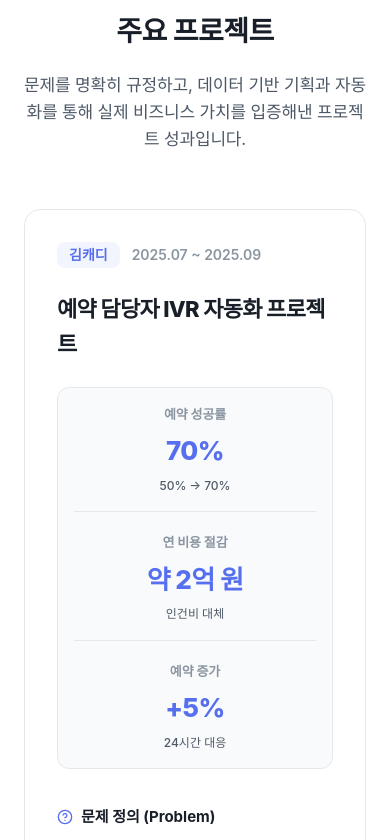
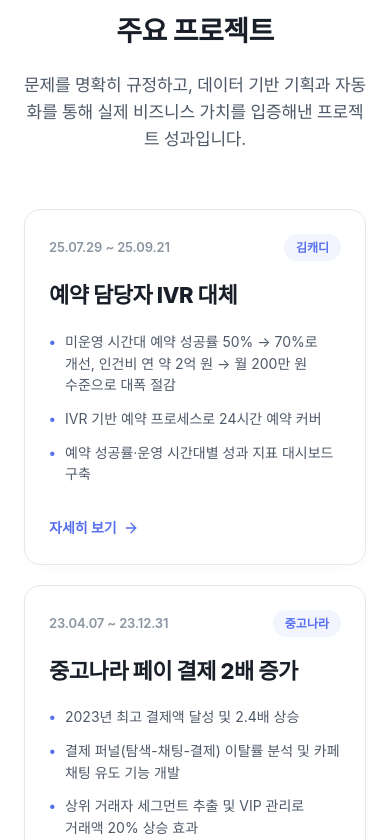
Before and after one commit to haviolin21/resume-moyo, a React (Vite) app: page / in a window 390 px wide. Shown: the part 11160-12000 px from the top of the page. Built offline with nearby package versions, Linux system fonts and the light colour scheme; a web font is replaced by a local one.

Commit message:
feat: 프로젝트 리스트 3열 그리드 카드 및 상세 뷰 모달 개편

```diff
--- a/src/components/Projects.css
+++ b/src/components/Projects.css
@@ -20,185 +20,343 @@
   letter-spacing: -0.01em;
 }
 
-.projects-list {
-  display: flex;
-  flex-direction: column;
-  gap: 48px;
-}
-
-.project-card {
-  display: flex;
-  flex-direction: column;
+/* 3열 그리드 */
+.projects-grid {
+  display: grid;
+  grid-template-columns: repeat(3, 1fr);
   gap: 24px;
 }
 
-.project-meta {
+/* 프로젝트 요약 카드 */
+.project-summary-card {
+  background-color: #ffffff;
+  border: 1px solid var(--border-color);
+  border-radius: 16px;
+  padding: 32px;
   display: flex;
+  flex-direction: column;
+  cursor: pointer;
+  transition: transform 0.3s cubic-bezier(0.16, 1, 0.3, 1),
+              box-shadow 0.3s cubic-bezier(0.16, 1, 0.3, 1),
+              border-color 0.3s ease;
+  min-height: 380px;
+  box-shadow: 0 4px 12px rgba(0, 0, 0, 0.02);
+}
+
+.project-summary-card:hover {
+  transform: translateY(-8px);
+  box-shadow: 0 16px 36px rgba(0, 0, 0, 0.08);
+  border-color: var(--primary-color);
+}
+
+.card-top {
+  display: flex;
+  justify-content: space-between;
   align-items: center;
-  gap: 12px;
+  margin-bottom: 20px;
 }
 
 .project-period {
-  font-size: 0.875rem;
+  font-size: 0.8125rem;
   font-weight: 600;
   color: var(--text-muted);
-}
-
-.project-title {
-  font-size: 1.75rem;
-  font-weight: 800;
-  color: var(--text-dark);
-  letter-spacing: -0.03em;
-}
-
-/* 수치 인포그래픽 그리드 */
-.project-metrics-grid {
-  display: grid;
-  grid-template-columns: repeat(3, 1fr);
-  gap: 16px;
-  background-color: var(--bg-gray);
-  border: 1px solid var(--border-color);
-  padding: 20px;
-  border-radius: 12px;
-}
-
-.metric-box {
-  display: flex;
-  flex-direction: column;
-  align-items: center;
-  text-align: center;
-}
-
-.metric-box:not(:last-child) {
-  border-right: 1px solid var(--border-color);
-}
-
-.metric-label {
-  font-size: 0.8125rem;
-  font-weight: 700;
-  color: var(--text-muted);
-  margin-bottom: 6px;
   letter-spacing: -0.01em;
 }
 
-.metric-value {
-  font-size: 1.625rem;
+.badge-company {
+  padding: 4px 12px;
+  border-radius: 20px;
+  font-size: 0.75rem;
+  font-weight: 700;
+  background-color: var(--primary-light);
+  color: var(--primary-color);
+}
+
+.badge-company.large {
+  padding: 6px 16px;
+  font-size: 0.875rem;
+}
+
+.card-title {
+  font-size: 1.375rem;
   font-weight: 800;
-  color: var(--primary-color);
-  margin-bottom: 4px;
+  color: var(--text-dark);
+  margin-bottom: 20px;
+  line-height: 1.35;
   letter-spacing: -0.02em;
 }
 
-.metric-change {
-  font-size: 0.75rem;
-  font-weight: 500;
-  color: var(--text-medium);
-}
-
-/* 세부 문제/실행/결과 영역 */
-.project-details {
-  display: flex;
-  flex-direction: column;
-  gap: 24px;
-  margin-top: 12px;
-}
-
-.detail-section {
-  display: flex;
-  flex-direction: column;
-  gap: 8px;
-}
-
-.detail-section-title {
-  display: flex;
-  align-items: center;
-  gap: 8px;
-  font-size: 0.9375rem;
-  font-weight: 700;
-  color: var(--text-dark);
-}
-
-.detail-section-title svg {
-  color: var(--primary-color);
-}
-
-.detail-section-text {
-  font-size: 0.9375rem;
-  line-height: 1.65;
-  color: var(--text-medium);
-  letter-spacing: -0.02em;
-}
-
-.detail-section-text.font-bold {
-  font-weight: 600;
-  color: var(--text-dark);
-}
-
-/* 리스트 아이템 */
-.action-list, .result-list {
+.card-summary-list {
   list-style: none;
   display: flex;
   flex-direction: column;
-  gap: 8px;
+  gap: 12px;
+  margin-bottom: 32px;
+  padding: 0;
 }
 
-.action-item, .result-item {
-  font-size: 0.9375rem;
-  line-height: 1.6;
+.card-summary-item {
+  font-size: 0.875rem;
+  line-height: 1.55;
   color: var(--text-medium);
   position: relative;
-  padding-left: 20px;
-  letter-spacing: -0.01em;
+  padding-left: 16px;
+  word-break: keep-all;
 }
 
-.action-item::before {
-  content: '→';
-  position: absolute;
-  left: 0;
-  color: var(--text-muted);
-  font-weight: 600;
-}
-
-.result-item::before {
-  content: '✓';
+.card-summary-item::before {
+  content: '•';
   position: absolute;
   left: 0;
   color: var(--primary-color);
   font-weight: bold;
 }
 
-/* 핵심 기여 박스 */
-.contribution-section {
-  background-color: var(--primary-light);
-  padding: 20px;
-  border-radius: 12px;
-  border-left: 4px solid var(--primary-color);
+.card-action {
+  display: flex;
+  align-items: center;
+  gap: 6px;
+  font-size: 0.875rem;
+  font-weight: 700;
+  color: var(--primary-color);
+  margin-top: auto;
 }
 
-.contribution-section .detail-section-title {
-  color: var(--primary-color);
-  font-weight: 800;
-  margin-bottom: 4px;
+.arrow-icon {
+  transition: transform 0.2s ease;
 }
 
-.contribution-section .detail-section-text {
+.project-summary-card:hover .arrow-icon {
+  transform: translateX(4px);
+}
+
+/* 프리미엄 디테일 모달 */
+.project-modal-overlay {
+  position: fixed;
+  top: 0;
+  left: 0;
+  right: 0;
+  bottom: 0;
+  background-color: rgba(15, 23, 42, 0.45); /* 어두운 네이비톤 반투명 */
+  backdrop-filter: blur(12px);
+  display: flex;
+  align-items: center;
+  justify-content: center;
+  z-index: 1000;
+  padding: 24px;
+}
+
+.project-modal-container {
+  background-color: #ffffff;
+  border-radius: 24px;
+  width: 100%;
+  max-width: 1080px;
+  max-height: calc(100vh - 48px);
+  overflow-y: auto;
+  padding: 48px;
+  position: relative;
+  box-shadow: 0 25px 60px -15px rgba(0, 0, 0, 0.2);
+  animation: modal-slide-up 0.4s cubic-bezier(0.16, 1, 0.3, 1) forwards;
+}
+
+/* 모달 커스텀 스크롤바 */
+.project-modal-container::-webkit-scrollbar {
+  width: 8px;
+}
+
+.project-modal-container::-webkit-scrollbar-track {
+  background: transparent;
+}
+
+.project-modal-container::-webkit-scrollbar-thumb {
+  background: var(--border-color);
+  border-radius: 4px;
+}
+
+.project-modal-container::-webkit-scrollbar-thumb:hover {
+  background: var(--text-muted);
+}
+
+@keyframes modal-slide-up {
+  from {
+    opacity: 0;
+    transform: translateY(40px) scale(0.98);
+  }
+  to {
+    opacity: 1;
+    transform: translateY(0) scale(1);
+  }
+}
+
+.modal-close-btn {
+  position: absolute;
+  top: 32px;
+  right: 32px;
+  background: none;
+  border: none;
+  cursor: pointer;
+  color: var(--text-muted);
+  transition: color 0.2s, transform 0.2s;
+  padding: 4px;
+  border-radius: 50%;
+  display: flex;
+  align-items: center;
+  justify-content: center;
+}
+
+.modal-close-btn:hover {
   color: var(--text-dark);
+  background-color: var(--bg-gray);
+  transform: rotate(90deg);
+}
+
+.modal-header {
+  margin-bottom: 36px;
+  border-bottom: 1px solid var(--border-color);
+  padding-bottom: 24px;
+}
+
+.modal-meta {
+  display: flex;
+  align-items: center;
+  gap: 16px;
+  margin-bottom: 16px;
+}
+
+.modal-period {
+  font-size: 0.9375rem;
+  font-weight: 600;
+  color: var(--text-muted);
+}
+
+.modal-title {
+  font-size: 2.125rem;
+  font-weight: 850;
+  color: var(--text-dark);
+  letter-spacing: -0.03em;
+  line-height: 1.25;
+}
+
+/* 모달 컨텐츠 레이아웃 */
+.modal-content-layout {
+  display: grid;
+  grid-template-columns: 1.15fr 0.85fr;
+  gap: 48px;
+}
+
+.column-section-title {
+  font-size: 1.25rem;
+  font-weight: 800;
+  color: var(--text-dark);
+  margin-bottom: 24px;
+  border-left: 4px solid var(--primary-color);
+  padding-left: 12px;
+  letter-spacing: -0.02em;
+}
+
+/* 상세 분석 박스 */
+.modal-detail-box {
+  background-color: var(--bg-gray);
+  border-radius: 16px;
+  padding: 24px;
+  margin-bottom: 20px;
+  border: 1px solid var(--border-color);
+  transition: border-color 0.2s;
+}
+
+.modal-detail-box.problem {
+  border-left: 4px solid #ef4444; /* red */
+}
+
+.modal-detail-box.action {
+  border-left: 4px solid #f59e0b; /* amber */
+}
+
+.modal-detail-box.result {
+  border-left: 4px solid #10b981; /* emerald */
+}
+
+.box-title {
+  display: flex;
+  align-items: center;
+  gap: 10px;
+  font-size: 0.9375rem;
+  font-weight: 750;
+  color: var(--text-dark);
+  margin-bottom: 12px;
+}
+
+.problem .box-title svg { color: #ef4444; }
+.action .box-title svg { color: #f59e0b; }
+.result .box-title svg { color: #10b981; }
+
+.box-text {
   font-size: 0.9375rem;
   line-height: 1.65;
+  color: var(--text-medium);
+  word-break: keep-all;
+}
+
+/* 오른쪽 설명 박스 */
+.modal-description-box {
+  background-color: var(--bg-gray);
+  border-radius: 16px;
+  padding: 28px;
+  border: 1px solid var(--border-color);
+  height: 100%;
+}
+
+.desc-paragraph {
+  font-size: 0.9375rem;
+  line-height: 1.7;
+  color: var(--text-medium);
+  margin-bottom: 20px;
+  word-break: keep-all;
+}
+
+.desc-paragraph:last-child {
+  margin-bottom: 0;
+}
+
+/* 반응형 모바일 및 태블릿 대응 */
+@media (max-width: 1024px) {
+  .modal-content-layout {
+    grid-template-columns: 1fr;
+    gap: 36px;
+  }
+  .project-modal-container {
+    padding: 36px;
+    max-height: calc(100vh - 64px);
+  }
+  .projects-grid {
+    gap: 20px;
+  }
 }
 
 @media (max-width: 768px) {
-  .project-metrics-grid {
+  .projects-grid {
     grid-template-columns: 1fr;
     gap: 20px;
+  }
+  .project-summary-card {
+    min-height: auto;
+    padding: 24px;
+  }
+  .project-modal-overlay {
     padding: 16px;
   }
-  .metric-box:not(:last-child) {
-    border-right: none;
-    border-bottom: 1px solid var(--border-color);
-    padding-bottom: 16px;
+  .project-modal-container {
+    padding: 28px 24px;
   }
-  .project-title {
-    font-size: 1.375rem;
+  .modal-title {
+    font-size: 1.625rem;
+  }
+  .modal-close-btn {
+    top: 24px;
+    right: 24px;
+  }
+  .column-section-title {
+    font-size: 1.125rem;
+    margin-bottom: 16px;
   }
 }
--- a/src/components/Projects.jsx
+++ b/src/components/Projects.jsx
@@ -1,82 +1,101 @@
-import React from 'react';
-import { HelpCircle, Play, CheckCircle, Award } from 'lucide-react';
+import React, { useState, useEffect } from 'react';
+import { HelpCircle, Play, CheckCircle, X, ArrowRight } from 'lucide-react';
 import './Projects.css';
 
 const Projects = () => {
+  const [selectedProj, setSelectedProj] = useState(null);
+  const [isModalOpen, setIsModalOpen] = useState(false);
+
   const projects = [
     {
-      title: '예약 담당자 IVR 자동화 프로젝트',
-      period: '2025.07 ~ 2025.09',
+      title: '예약 담당자 IVR 대체',
+      period: '25.07.29 ~ 25.09.21',
       company: '김캐디',
-      problem: '예약 담당자가 미운영하는 심야/새벽 시간대에는 전화 예약 대응이 불가능해, 예약 누락 및 운영 리스크가 발생하고 불필요한 인건비 부담이 있었습니다.',
-      actions: [
-        '시간대별 예약 성공률 및 결제 데이터를 추출하여 병목 현상 정량 분석',
-        '사람 중심의 기존 예약 대응 구조를 시스템 중심의 IVR 자동화 방식으로 전환 기획',
-        '수락/거절 자동 응답 시나리오 설계 및 각종 예외 케이스 처리 프로세스 정비',
-        '파일럿 테스트 및 실제 예약 유저 대상 수용성 검증 인터뷰 진행',
-        '개발팀 협업을 통한 배포 반영 및 모니터링을 위한 성과 대시보드 구축'
+      summary: [
+        '미운영 시간대 예약 성공률 50% → 70%로 개선, 인건비 연 약 2억 원 → 월 200만 원 수준으로 대폭 절감',
+        'IVR 기반 예약 프로세스로 24시간 예약 커버',
+        '예약 성공률·운영 시간대별 성과 지표 대시보드 구축'
       ],
-      results: [
-        '미운영 시간대 예약 성공률 50% → 70% 개선 (+20%p)',
-        '연간 약 2억 원의 예약 운영 인건비를 월 200만 원 수준의 IVR 서비스 이용료로 대체하여 운영 비용 대폭 절감',
-        '24시간 예약 대응 체계 구축 및 전체 예약 거래액 증가 약 +5% 기여'
-      ],
-      contribution: '운영 리스크가 큰 전통적 예약 구조를 데이터 기반 분석을 토대로 시스템 중심 구조로 전환함으로써, 대규모 운영 비용 절감과 비즈니스 생산성 향상을 동시에 일구었습니다.',
-      metrics: [
-        { label: '예약 성공률', value: '70%', change: '50% → 70%' },
-        { label: '연 비용 절감', value: '약 2억 원', change: '인건비 대체' },
-        { label: '예약 증가', value: '+5%', change: '24시간 대응' }
-      ]
+      details: {
+        problem: '예약 담당자 미운영 시간대에는 전화 예약 대응이 불가하여, 고객 예약 실패·매출 손실·운영 리소스 비효율이 동시에 발생하는 문제를 확인하였습니다.',
+        action: 'IVR 통화 방식에 대한 사용자 거부감 사전 조사 후 도입. 도입 전·후 예약 성과 및 운영 비용 비교, 대시보드를 구축해 성과를 검증했습니다.',
+        result: '미운영 시간대 성공률을 크게 높이고, 전체 거래 성과 개선 및 운영 리스크 감소에 기여함.',
+        description: [
+          "김캐디는 매장 예약 관리를 위한 사장님 솔루션을 운영하고 있으며, 솔루션 사용이 어려운 매장이나 예약을 놓친 경우를 보완하기 위해 프리랜서 형태의 '예약 담당자' 구조를 운영하고 있었습니다.",
+          "해당 운영 방식은 예약 담당자 근무 시간 외에는 대응이 불가능해 새벽 시간대 예약이 누락되는 문제가 있었고, 재택 근무 기반 운영으로 인해 예약 처리 품질이 일정하지 않아 비효율이 존재했습니다.",
+          "입사 후 운영 전반을 파악하는 과정에서 예약 담당자가 처리하는 예약이 전체 결제액에서 차지하는 비중이 1%도 되지 않음을 확인하고, 반면 새벽 시간대에는 200건 중 절반가량이 누락되는 것을 발견하였습니다.",
+          "이러한 분석을 바탕으로 인력 중심 운영을 IVR로 대체하여 운영 효율을 개선하자는 가설을 수립했습니다. 초기 테스트를 통해 매장 인터뷰를 병행하여 거부감이 없음을 확인 후 전면 도입했고, 큰 비용 절감과 업무 안정성을 가져왔습니다.",
+          "본 프로젝트를 통해 운영 리스크가 높은 영역을 데이터로 구조화하고, 내외부 관련자들을 설득하며 도입과 안착까지 성공적으로 완수하는 경험을 했습니다."
+        ]
+      }
     },
     {
-      title: '중고나라 페이 결제액 2.4배 성장 프로젝트',
-      period: '2023.04 ~ 2023.12',
+      title: '중고나라 페이 결제 2배 증가',
+      period: '23.04.07 ~ 23.12.31',
       company: '중고나라',
-      problem: '결제 성장 정체를 해소하기 위해 사용자 행동 데이터를 분석한 결과, 결제 퍼널 내 높은 이탈률과 고가치 핵심 사용자에 대한 관리 전략의 부재를 확인하였습니다.',
-      actions: [
-        'SQL 기반 결제 퍼널 및 유저 행동 로그 데이터를 분석하여 이탈 핵심 구간 정의',
-        '채팅 단계의 이탈 요인을 규명하고, 카페-앱 연동 채팅 유입 구조 기획',
-        '거래액, 거래 횟수, 응답률에 따른 상위 판/구매자 세그먼트를 추출하고 타겟 관리',
-        '수수료 감면 혜택을 접목한 특정 데이(Day) 프로모션 기획 및 효율 모니터링',
-        '결제제휴사업부 내 주요 운영 지표 및 대시보드 구축'
+      summary: [
+        '2023년 최고 결제액 달성 및 2.4배 상승',
+        '결제 퍼널(탐색-채팅-결제) 이탈률 분석 및 카페 채팅 유도 기능 개발',
+        '상위 거래자 세그먼트 추출 및 VIP 관리로 거래액 20% 상승 효과'
       ],
-      results: [
-        '중고나라 페이 결제액 2.4배 상승 및 2023년 사상 최고 결제액 달성',
-        '카페-앱 채팅 유도를 통해 페이 결제액 3,800만 원 → 8.4억 원으로 상승 (23년 4월 대비 11월 기준)',
-        '핵심 고가치 판/구매자 거래액 약 20% 상승 및 이탈 회원 복귀 지표 개선'
-      ],
-      contribution: '결제 퍼널 내 구체적인 이탈 병목을 데이터로 정교하게 포착하여 개선하고, 고객 세그멘테이션에 따른 맞춤형 프로모션을 전개해 결제 성장의 퀀텀 점프를 이끌었습니다.',
-      metrics: [
-        { label: '페이 결제액', value: '2.4배', change: '23년 사상 최고' },
-        { label: '채팅 연동 결제', value: '8.4억', change: '3,800만 → 8.4억' },
-        { label: '우수 고객 거래', value: '+20%', change: '세그먼트 케어' }
-      ]
+      details: {
+        problem: '결제액 저조 문제 해결을 위해 사용자 행동 데이터를 분석하였고 결제 퍼널에서 이탈률 개선이 필요한 구간을 확인하였습니다.',
+        action: '앱 내 크롤링 된 카페 상품에서 발생하는 채팅 이탈 병목을 막고자 앱 내 채팅 시 카페 댓글 유도 기능을 구현하고 상위 10% 결제자를 집중 관리했습니다.',
+        result: '타겟 고객 관리와 퍼널 보수를 통해 23년 최고 결제액 달성 및 사업팀 KPI 목표 초과 달성.',
+        description: [
+          "2023년 중고나라 페이 결제액 상승 목표 달성을 위해 목적 조직인 결제제휴사업팀이 신설되었습니다. 저는 데이터 분석 및 보고, 운영 업무를 담당하며 퍼널 분석, 상위 결제자 관리 등을 주도했습니다.",
+          "SQL을 활용해 결제 퍼널을 분석한 결과 강한 이탈이 '채팅 구간'에서 발생함을 발견했고, 특히 앱 내 카페 연동 상품과 관련해 판매자와의 상호작용 병목이 발생함을 찾았습니다. 이에 '카페 채팅 앱 유도' 기능을 구현해 이탈을 방지했습니다.",
+          "또한 중고거래 횟수와 가격이 큰 주요 상위 300명을 뽑아 빠른 CS와 리워드 혜택을 제공하여 해당 군의 앱 내 결제액을 20% 상승시켰습니다.",
+          "최종적으로 거래 수수료 감면 이벤트 효율을 입증하는 분석을 병행하여, 결제가 가장 저조한 시간대를 타겟으로 이탈 유저까지 복귀시켰고, 페이 결제액 2.4배 성장 및 부서 KPI를 성공적으로 견인했습니다."
+        ]
+      }
     },
     {
-      title: '중고나라 카페–앱 연동 프로젝트',
-      period: '2022.03 ~ 2022.12',
+      title: '중고나라 카페-앱 연동',
+      period: '22.03.15 ~ 22.12.31',
       company: '중고나라',
-      problem: '중고나라 앱의 MAU 및 거래 활성화를 위해, 1,900만 회원 규모를 가진 기존 네이버 카페의 사용자를 앱으로 안착시킬 연동 전략이 필수적이었습니다.',
-      actions: [
-        '카페 ↔ 앱 계정 연동 구조 설계 및 유관 운영 정책 수립',
-        'SQL 기반 연동 회원 활동성 분석 및 LTV(고객생애가치) 예측 모형 검증',
-        '연동 신청 절차 자동화 및 전용 연동 웹 페이지 기획',
-        '스타벅스 기프티콘 리워드 연계 연동 이벤트 및 신규 등록 유도 게이미피케이션 적용',
-        '연동 회원 코호트별 상품 등록 및 결제 전환 지표 지속 모니터링'
+      summary: [
+        '회원 수 1.6배 증가, 상품 등록 수 2배 증가',
+        '1,900만 카페 회원 대비 앱 활성화 (MAU 증대)',
+        '효율적인 유도 프로세스와 상품등록을 게임화한 이벤트 연계'
       ],
-      results: [
-        '신규 연동 회원 수 1.6배 증가 및 전체 등록 상품 수 2배 달성 (KPI 140% 초과)',
-        '연동 회원의 활동 지표가 일반 신규 회원 대비 약 20% 높게 발생 및 연동 회원 등록 상품이 전체 앱 상품의 약 60% 점유',
-        '연동 회원 일평균 상품 등록 수 5,500건 → 10,400건으로 증가'
-      ],
-      contribution: '카페 유저의 앱 전이 구조를 설계하고 연동 여정 속에서 혜택을 매끄럽게 설계하여, 두 거대한 커뮤니티 플랫폼 생태계를 효과적으로 연결하고 거래 볼륨을 극대화했습니다.',
-      metrics: [
-        { label: '연동 회원 수', value: '1.6배', change: '앱 유입 가속화' },
-        { label: '상품 등록 수', value: '2.0배', change: 'KPI 140% 초과' },
-        { label: '일일 상품 등록', value: '1만+ 건', change: '5,500 → 10,400건' }
-      ]
+      details: {
+        problem: '중고나라 앱 활성화 및 MAU 증대를 위해 상품 등록 수 증가 모멘텀이 극도로 필요하였습니다.',
+        action: '회원이 1900만명을 가진 카페에서 앱으로 가장 효율적 유입이 가능함을 판단, LTV 분석 후 리워드를 통한 유기적 연동 및 자동화 구축.',
+        result: '연동 회원의 활동 지표가 일반 유저 대비 약 20% 더 높게 발생하며 회원수가 약 1.6배 지속 상승했습니다.',
+        description: [
+          "1900만 회원을 보유한 중고나라 네이버 카페를 효율적으로 활용하여 카페-앱 연동 모듈을 기획했습니다.",
+          "기존 비효율적 수기 시스템을 구글폼 기반으로 재설계하며, 이후 연동 신청 시스템화를 통해 모객에 나섰습니다.",
+          "회원가입/연동의 문턱을 넘도록 앱 전체 LTV보다 저렴하면서 높은 반응성을 띤 '스타벅스 기프티콘 체험'으로 전환률을 유도하였고, 이들의 거래 잔존률이 기존 회원보다 20% 높은 것을 검증했습니다.",
+          "이후 가입된 유저가 쉽게 이탈하지 않도록 '상품 등록 시 혜택을 주는 게임화(마일리지 구간 적립)' 이벤트 등을 엮어 성과를 부스팅했습니다. 해당 이벤트를 기점으로 일 평균 상품 수가 2배인 평일 1만 개 단위를 돌파하며, 서비스 운영 효율화 및 사업 성장 가설을 확실히 입증할 수 있었습니다."
+        ]
+      }
     }
   ];
+
+  const openModal = (proj) => {
+    setSelectedProj(proj);
+    setIsModalOpen(true);
+  };
+
+  const closeModal = () => {
+    setIsModalOpen(false);
+    setTimeout(() => {
+      setSelectedProj(null);
+    }, 300); // fade out 애니메이션 고려한 딜레이
+  };
+
+  // 모달이 열려 있을 때 body의 스크롤을 막아주는 효과
+  useEffect(() => {
+    if (isModalOpen) {
+      document.body.style.overflow = 'hidden';
+    } else {
+      document.body.style.overflow = 'unset';
+    }
+    return () => {
+      document.body.style.overflow = 'unset';
+    };
+  }, [isModalOpen]);
 
   return (
     <section id="projects" className="projects-section section-padding fade-in-section">
@@ -89,75 +108,90 @@ const Projects = () => {
           </p>
         </div>
 
-        <div className="projects-list">
+        {/* 3열 카드 리스트 */}
+        <div className="projects-grid">
           {projects.map((proj, idx) => (
-            <div key={idx} className="project-card card">
-              <div className="project-meta">
-                <span className="badge badge-primary">{proj.company}</span>
+            <div key={idx} className="project-summary-card" onClick={() => openModal(proj)}>
+              <div className="card-top">
                 <span className="project-period">{proj.period}</span>
+                <span className="badge-company">{proj.company}</span>
               </div>
-              <h3 className="project-title">{proj.title}</h3>
+              <h3 className="card-title">{proj.title}</h3>
 
-              {/* 지표 인포그래픽 카드 영역 */}
-              <div className="project-metrics-grid">
-                {proj.metrics.map((m, i) => (
-                  <div key={i} className="metric-box">
-                    <span className="metric-label">{m.label}</span>
-                    <span className="metric-value">{m.value}</span>
-                    <span className="metric-change">{m.change}</span>
-                  </div>
+              <ul className="card-summary-list">
+                {proj.summary.map((sumText, i) => (
+                  <li key={i} className="card-summary-item">{sumText}</li>
                 ))}
-              </div>
+              </ul>
 
-              <div className="project-details">
-                {/* 1. 문제 정의 */}
-                <div className="detail-section">
-                  <div className="detail-section-title">
-                    <HelpCircle size={16} />
-                    <span>문제 정의 (Problem)</span>
-                  </div>
-                  <p className="detail-section-text">{proj.problem}</p>
-                </div>
-
-                {/* 2. 실행 */}
-                <div className="detail-section">
-                  <div className="detail-section-title">
-                    <Play size={16} />
-                    <span>해결 실행 (Action)</span>
-                  </div>
-                  <ul className="action-list">
-                    {proj.actions.map((act, i) => (
-                      <li key={i} className="action-item">{act}</li>
-                    ))}
-                  </ul>
-                </div>
-
-                {/* 3. 결과 */}
-                <div className="detail-section">
-                  <div className="detail-section-title">
-                    <CheckCircle size={16} />
-                    <span>최종 결과 (Result)</span>
-                  </div>
-                  <ul className="result-list">
-                    {proj.results.map((res, i) => (
-                      <li key={i} className="result-item">{res}</li>
-                    ))}
-                  </ul>
-                </div>
-
-                {/* 4. 핵심 기여 */}
-                <div className="detail-section contribution-section">
-                  <div className="detail-section-title">
-                    <Award size={16} />
-                    <span>핵심 기여 (Key Contribution)</span>
-                  </div>
-                  <p className="detail-section-text font-bold">{proj.contribution}</p>
-                </div>
+              <div className="card-action">
+                <span>자세히 보기</span>
+                <ArrowRight size={16} className="arrow-icon" />
               </div>
             </div>
           ))}
         </div>
       </div>
+
+      {/* 디테일 모달 창 */}
+      {isModalOpen && selectedProj && (
+        <div className="project-modal-overlay" onClick={closeModal}>
+          <div className="project-modal-container" onClick={(e) => e.stopPropagation()}>
+            <button className="modal-close-btn" onClick={closeModal} aria-label="Close modal">
+              <X size={24} />
+            </button>
+
+            <div className="modal-header">
+              <div className="modal-meta">
+                <span className="badge-company large">{selectedProj.company}</span>
+                <span className="modal-period">{selectedProj.period}</span>
+              </div>
+              <h2 className="modal-title">{selectedProj.title}</h2>
+            </div>
+
+            <div className="modal-content-layout">
+              {/* 왼쪽 영역: 문제 정의 및 실행 결과 */}
+              <div className="modal-left-column">
+                <h3 className="column-section-title">문제 정의 및 실행 결과</h3>
+
+                <div className="modal-detail-box problem">
+                  <div className="box-title">
+                    <HelpCircle size={18} />
+                    <span>문제 (Problem)</span>
+                  </div>
+                  <p className="box-text">{selectedProj.details.problem}</p>
+                </div>
+
+                <div className="modal-detail-box action">
+                  <div className="box-title">
+                    <Play size={18} />
+                    <span>실행 (Action)</span>
+                  </div>
+                  <p className="box-text">{selectedProj.details.action}</p>
+                </div>
+
+                <div className="modal-detail-box result">
+                  <div className="box-title">
+                    <CheckCircle size={18} />
+                    <span>결과 (Result)</span>
+                  </div>
+                  <p className="box-text">{selectedProj.details.result}</p>
+                </div>
+              </div>
+
+              {/* 오른쪽 영역: 상세 설명 */}
+              <div className="modal-right-column">
+                <h3 className="column-section-title">상세 내용</h3>
+                <div className="modal-description-box">
+                  {selectedProj.details.description.map((descPara, i) => (
+                    <p key={i} className="desc-paragraph">{descPara}</p>
+                  ))}
+                </div>
+              </div>
+            </div>
+          </div>
+        </div>
+      )}
     </section>
   );
 };
```
